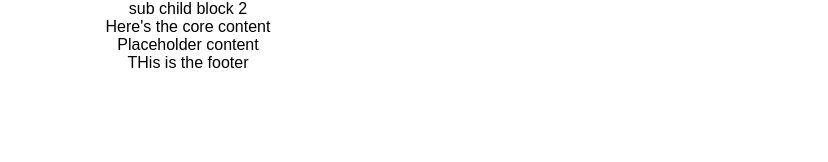
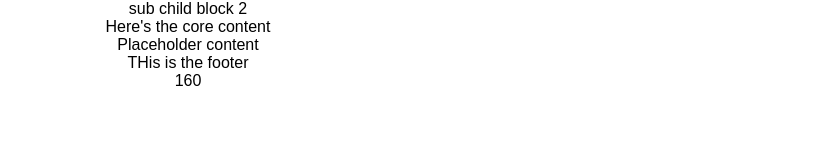
Before and after one commit to davidemaser/site, a React (Create React App) app: page / in a window 1280 px wide. Shown: the part 183-345 px from the top of the page, without its empty margins (452-1280 px from the left). Built offline with nearby package versions, Linux system fonts and the light colour scheme; what react-tap-event-plugin would draw is missing.

Commit message:
Add math component

```diff
--- a/src/App.js
+++ b/src/App.js
@@ -8,6 +8,7 @@ import Helmet from 'react-helmet';
 import UIDrawer from "./Components/UI/Drawer";
 import ActionButton from "./Components/UI/ActionButton";
 import Snackbar from 'material-ui/Snackbar'
+import DoSomeMath from "./Components/Renderers/FormatMath";
 
 class App extends Component {
     constructor(props) {
@@ -37,6 +38,7 @@ class App extends Component {
                 <Footer data={this.state.data} node="footer"/>
                 <ActionButton/>
                 <Snackbar open={this.state.snackbar.open} message={this.state.snackbar.message} />
+                <DoSomeMath x="8" y="20" method="multi" operand="floor" />
             </div>
         );
     }
--- /dev/null
+++ b/src/Components/Renderers/FormatMath.js
@@ -0,0 +1,63 @@
+/**
+ * Created by DAVIM on 21/04/2017.
+ */
+import React,{Component} from 'react';
+
+class DoSomeMath extends Component{
+    constructor(props){
+        super(props);
+        this.state = {
+            x:parseInt(this.props.x,10),
+            y:parseInt(this.props.y,10),
+            type:this.props.method,
+            operand:this.props.operand
+        }
+    }
+    calculate(){
+        let returnValue;
+        let type = this.state.type;
+        let x = this.state.x;
+        let y = this.state.y;
+        switch (type){
+            case 'sum':
+                returnValue = x+y;
+                break;
+            case 'multi':
+                returnValue = x*y;
+                break;
+            case 'divi':
+                returnValue = x/y;
+                break;
+            default:
+                returnValue = x+y;
+        }
+        function applyOperand(val,op){
+            let calcValue;
+            switch (op){
+                case 'ceil':
+                    calcValue = Math.ceil(val);
+                    break;
+                case 'floor':
+                    calcValue = Math.floor(val);
+                    break;
+                case 'round':
+                    calcValue = Math.round(val);
+                    break;
+                default:
+                    calcValue = val;
+            }
+            return calcValue;
+        }
+        return applyOperand(returnValue,this.state.operand);
+    }
+
+    render(){
+        return(
+            <div>
+                {this.calculate()}
+            </div>
+        )
+    }
+}
+
+export default DoSomeMath;
```
